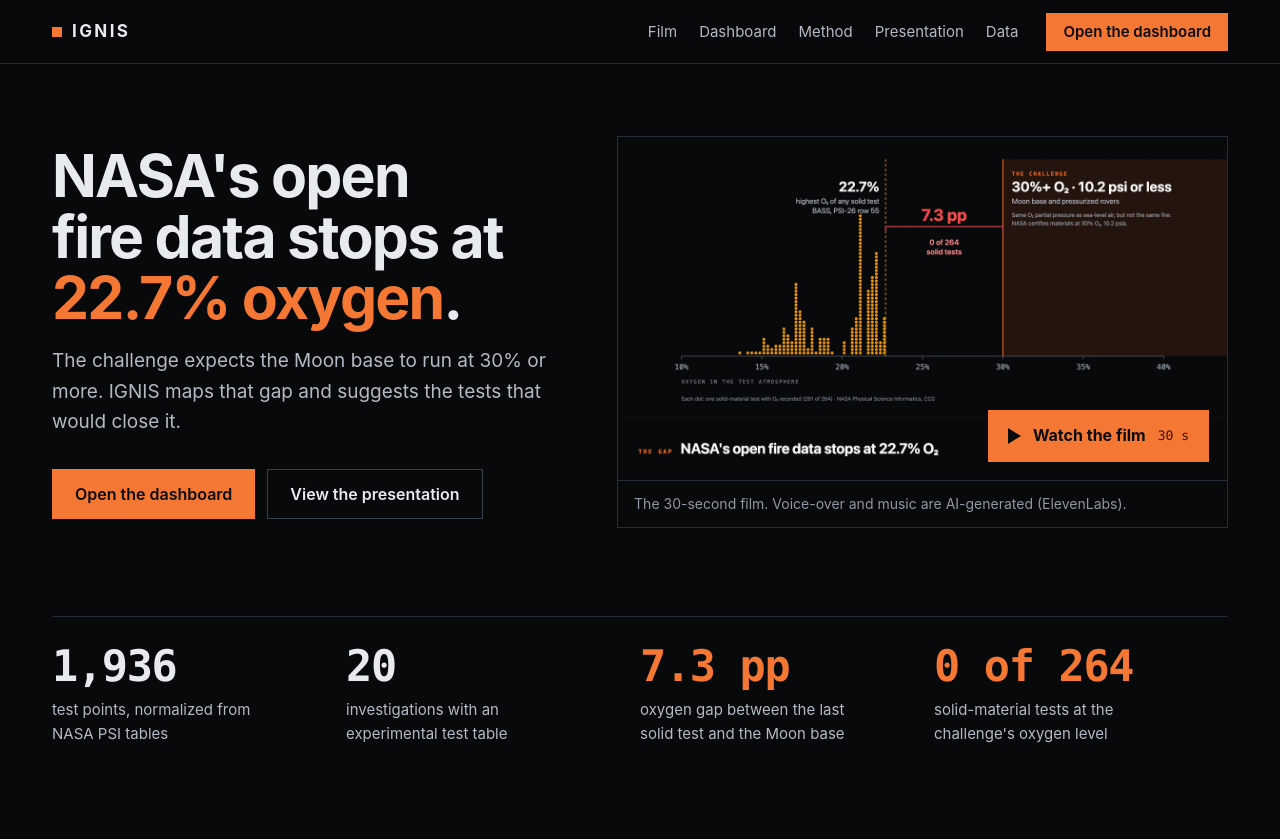
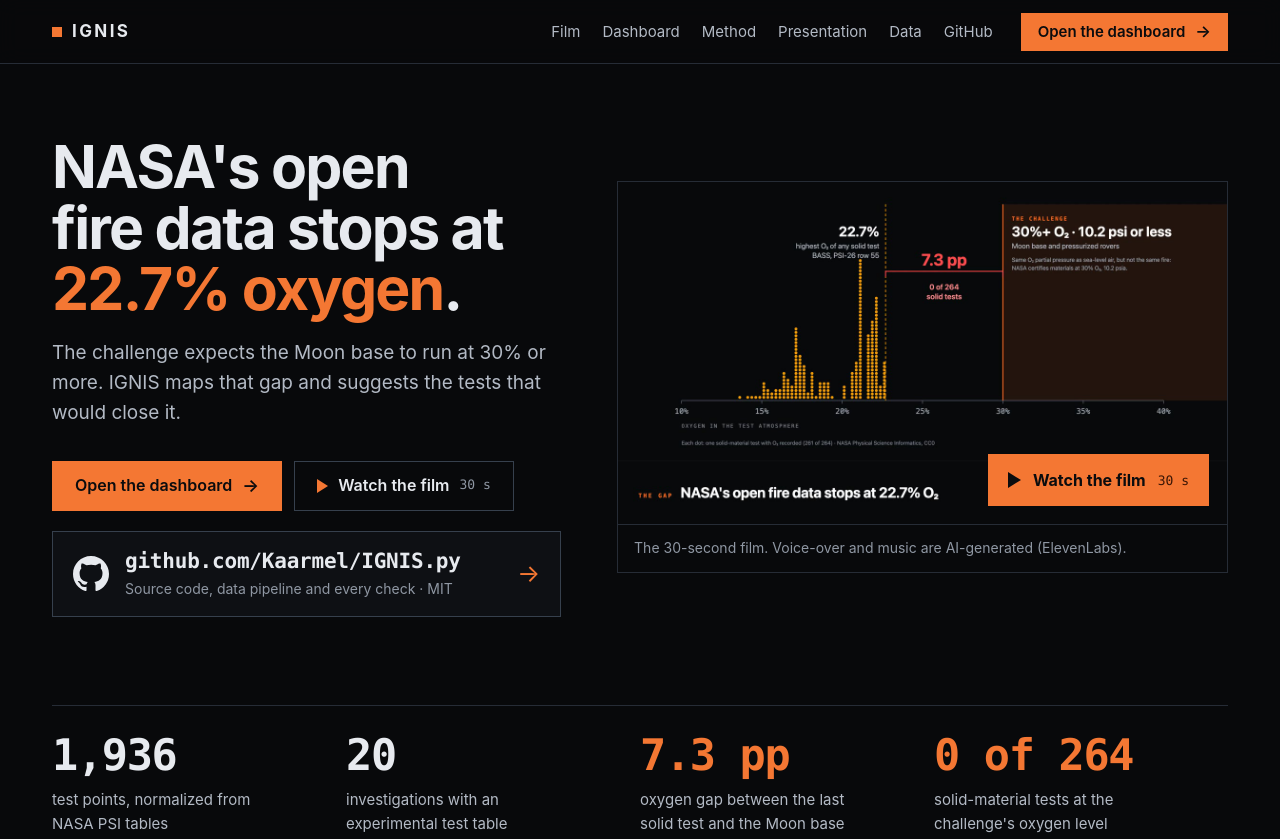
Before and after one commit to Kaarmel/IGNIS.py, a plain HTML site: page index.html in a window 1280 px wide. Shown: the top 839 px of the page. Drawn offline with Linux system fonts and the light colour scheme.

Commit message:
Project page: arrow on Open the dashboard, Watch the film in place of the presentation button, a large link to the GitHub repository

```diff
--- a/index.html
+++ b/index.html
@@ -24,8 +24,9 @@
       <a href="#method">Method</a>
       <a href="#deck">Presentation</a>
       <a href="data/">Data</a>
+      <a href="https://github.com/Kaarmel/IGNIS.py">GitHub</a>
     </div>
-    <a class="btn btn-fire" href="app/">Open the dashboard</a>
+    <a class="btn btn-fire" href="app/">Open the dashboard <span class="arr" aria-hidden="true">→</span></a>
   </div>
 </nav>
 
@@ -35,9 +36,14 @@
       <h1 class="reveal">NASA's open fire data stops at <span class="hot"><span data-k="ceil">22.7</span>% oxygen</span>.</h1>
       <p class="lede reveal" style="--i:1">The challenge expects the Moon base to run at <span data-k="chO2">30</span>% or more. IGNIS maps that gap and suggests the tests that would close it.</p>
       <div class="hero-cta reveal" style="--i:2">
-        <a class="btn btn-fire" href="app/">Open the dashboard</a>
-        <a class="btn" href="#deck">View the presentation</a>
+        <a class="btn btn-fire" href="app/">Open the dashboard <span class="arr" aria-hidden="true">→</span></a>
+        <a class="btn btn-play" href="https://youtu.be/5PyqjoD4lmg" data-play-film>Watch the film <small>30 s</small></a>
       </div>
+      <a class="gh-link reveal" style="--i:3" href="https://github.com/Kaarmel/IGNIS.py">
+        <svg class="gh-mark" viewBox="0 0 16 16" aria-hidden="true"><path d="M8 0C3.58 0 0 3.58 0 8c0 3.54 2.29 6.53 5.47 7.59.4.07.55-.17.55-.38 0-.19-.01-.82-.01-1.49-2.01.37-2.53-.49-2.69-.94-.09-.23-.48-.94-.82-1.13-.28-.15-.68-.52-.01-.53.63-.01 1.08.58 1.23.82.72 1.21 1.87.87 2.33.66.07-.52.28-.87.51-1.07-1.78-.2-3.64-.89-3.64-3.95 0-.87.31-1.59.82-2.15-.08-.2-.36-1.02.08-2.12 0 0 .67-.21 2.2.82.64-.18 1.32-.27 2-.27.68 0 1.36.09 2 .27 1.53-1.04 2.2-.82 2.2-.82.44 1.1.16 1.92.08 2.12.51.56.82 1.27.82 2.15 0 3.07-1.87 3.75-3.65 3.95.29.25.54.73.54 1.48 0 1.07-.01 1.93-.01 2.2 0 .21.15.46.55.38A8.013 8.013 0 0016 8c0-4.42-3.58-8-8-8z"/></svg>
+        <span class="gh-t"><b>github.com/<wbr>Kaarmel/IGNIS.py</b><small>Source code, data pipeline and every check · MIT</small></span>
+        <span class="gh-arrow" aria-hidden="true">→</span>
+      </a>
     </div>
     <figure class="hero-fig reveal" style="--i:3" id="film">
       <a class="film" href="https://youtu.be/5PyqjoD4lmg" data-yt="5PyqjoD4lmg" aria-label="Play the 30-second IGNIS film">
--- a/site.css
+++ b/site.css
@@ -64,6 +64,23 @@ section { scroll-margin-top: 72px; }
 .btn-fire:hover { background: #f88a4f; border-color: #f88a4f; }
 .btn small { font-family: var(--mono); font-weight: 400; font-size: 13px; color: var(--ink-faint); }
 .btn-fire small { color: #3a1606; }
+.btn .arr { font-size: 1.1em; transition: transform .2s var(--ease); }
+.btn:hover .arr { transform: translateX(3px); }
+@media (max-width: 380px) { .nav .btn .arr { display: none; } }
+.btn-play::before { content: ''; border-left: 11px solid var(--fire); border-top: 7px solid transparent; border-bottom: 7px solid transparent; }
+.gh-link {
+  display: flex; align-items: center; gap: 16px; margin-top: 20px; padding: 16px 20px; max-width: 540px;
+  border: 1px solid var(--line-2); background: var(--panel); color: var(--ink); text-decoration: none;
+  transition: border-color .2s, transform .2s var(--ease);
+}
+.gh-link:hover { border-color: var(--ink-faint); transform: translateY(-1px); }
+.gh-mark { width: 36px; height: 36px; flex: 0 0 36px; fill: currentColor; }
+.gh-t { min-width: 0; }
+.gh-t b { display: block; font: 650 clamp(16px, 1.7vw, 21px)/1.25 var(--mono); letter-spacing: -.01em; overflow-wrap: anywhere; }
+.gh-t small { display: block; margin-top: 4px; font-size: 14px; color: var(--ink-faint); }
+.gh-arrow { margin-left: auto; padding-left: 8px; font-size: 24px; color: var(--fire); transition: transform .2s var(--ease); }
+.gh-link:hover .gh-arrow { transform: translateX(3px); }
+@media (max-width: 720px) { .gh-link { padding: 14px 14px; gap: 12px; } .gh-mark { width: 28px; height: 28px; flex-basis: 28px; } .gh-t b { font-size: clamp(12.5px, 3.6vw, 15px); overflow-wrap: normal; } .gh-t small { font-size: 13px; } .gh-arrow { font-size: 20px; padding-left: 4px; } }
 
 /* ---------- type ---------- */
 h1, h2, h3 { margin: 0; letter-spacing: -.02em; text-wrap: balance; }
--- a/site.js
+++ b/site.js
@@ -59,6 +59,15 @@
     a.removeAttribute('href');
   }));
 
+  // "Watch the film" in the hero plays it in its frame, the same as clicking the poster.
+  document.querySelectorAll('a[data-play-film]').forEach(b => b.addEventListener('click', e => {
+    const film = document.querySelector('a.film[data-yt]');
+    if (!film || e.metaKey || e.ctrlKey || e.shiftKey) return;
+    e.preventDefault();
+    if (!film.querySelector("iframe")) film.click();
+    film.scrollIntoView({ behavior: 'smooth', block: 'center' });
+  }));
+
   const els = document.querySelectorAll('.reveal');
   if (!('IntersectionObserver' in window)) { els.forEach(e => e.classList.add('in')); return; }
   const io = new IntersectionObserver(entries => entries.forEach(e => {
```
